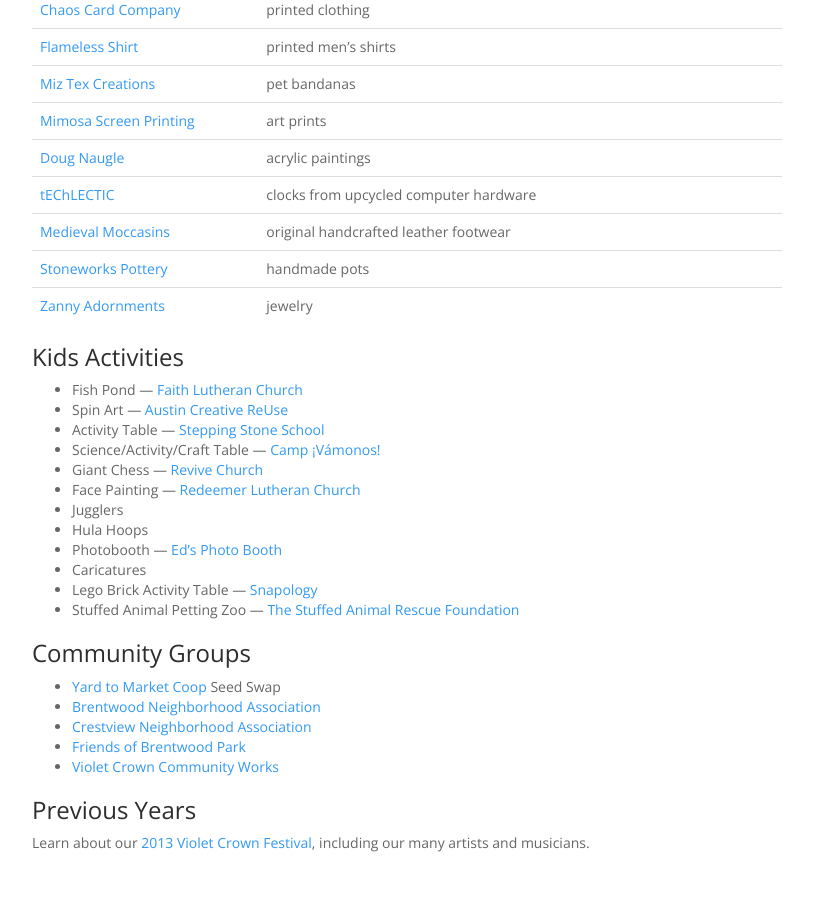
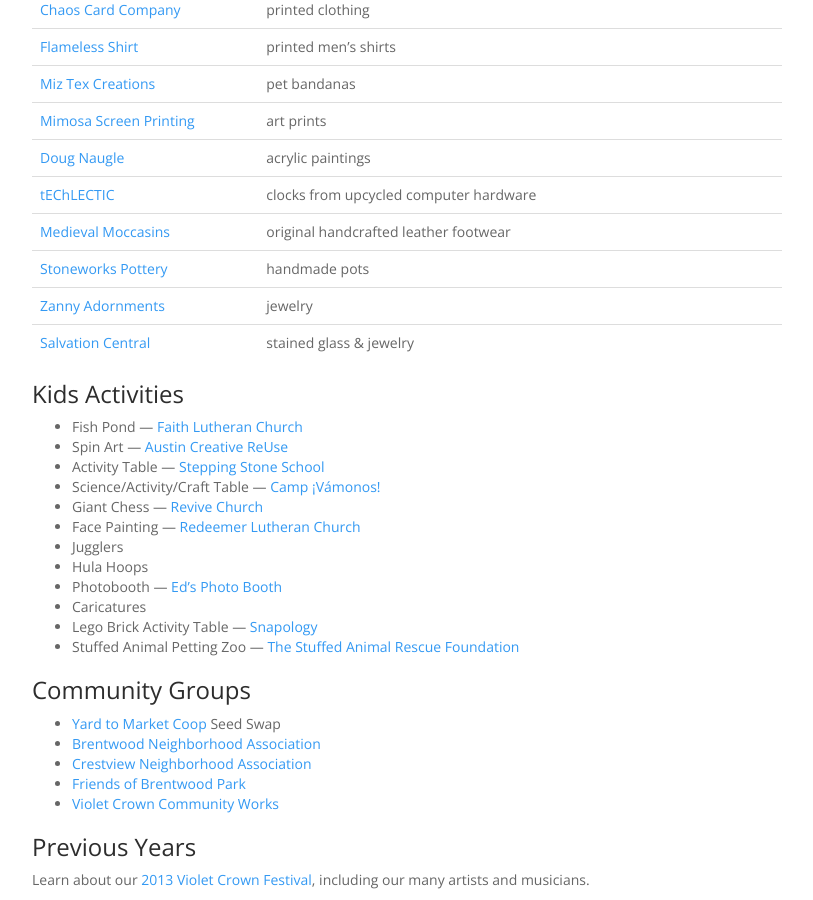
Before and after one commit to vccw/vccw.github.io, a Jekyll site: the page built from vcf.md, in a window 1280 px wide and 900 px high, scrolled down 3421 px. Shown: the whole window, without its empty margins (38-851 px from the left). Built offline with Jekyll 4.4.1, drawn with Linux system fonts in a browser that asks for light colours; comment, search, counter and statistics services are not loaded; before the commit the page ends 4284 px from its top, so only the background shows below that.

Commit message:
Update vcf.md
add salvation central

```diff
--- a/vcf.md
+++ b/vcf.md
@@ -115,6 +115,7 @@
 [Medieval Moccasins](http://medievalmoccasins.com) | original handcrafted leather footwear
 [Stoneworks Pottery](http://etsy.com/shop/stoneworkspottery) | handmade pots
 [Zanny Adornments](http://facebook.com/zannyadornments.love) | jewelry
+[Salvation Central](http://www.salvationcentral.com/) | stained glass & jewelry
 {:.table}
 
 ### Kids Activities
```
